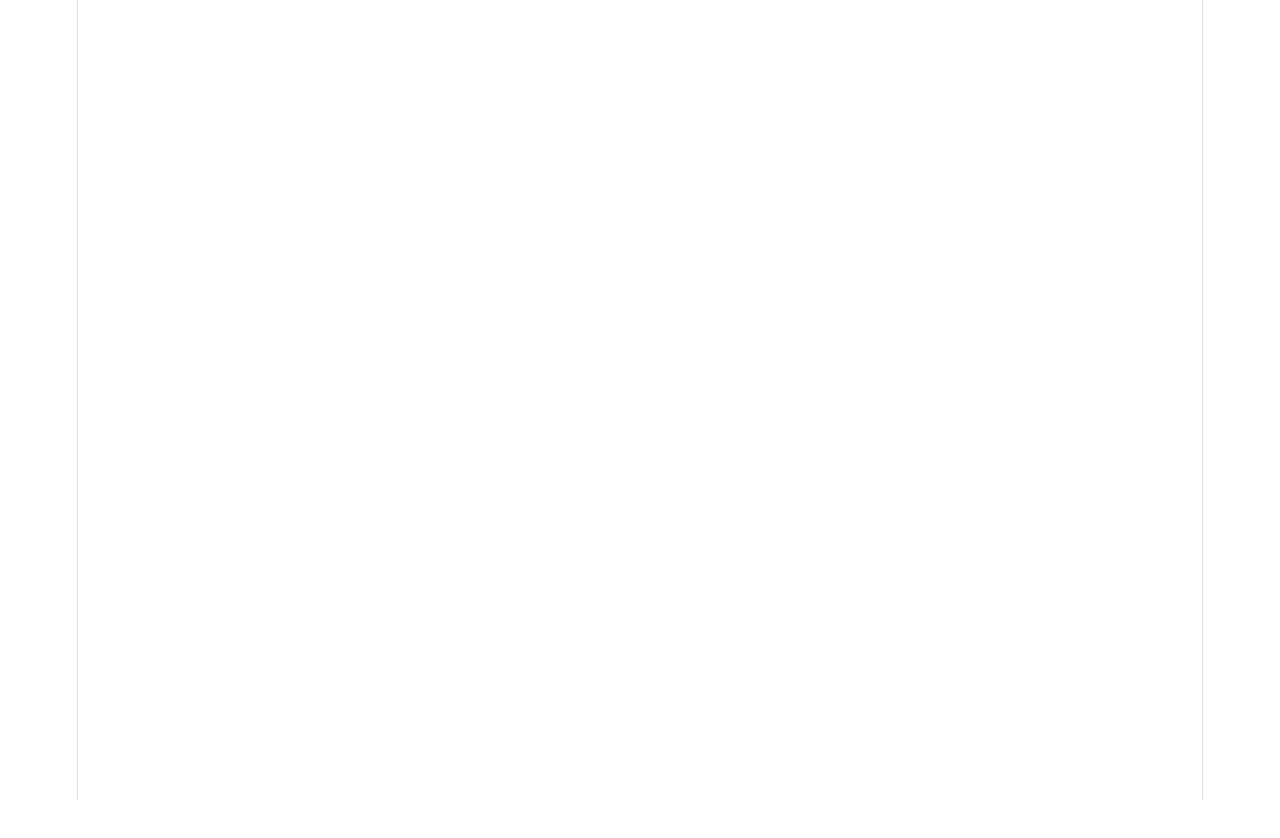
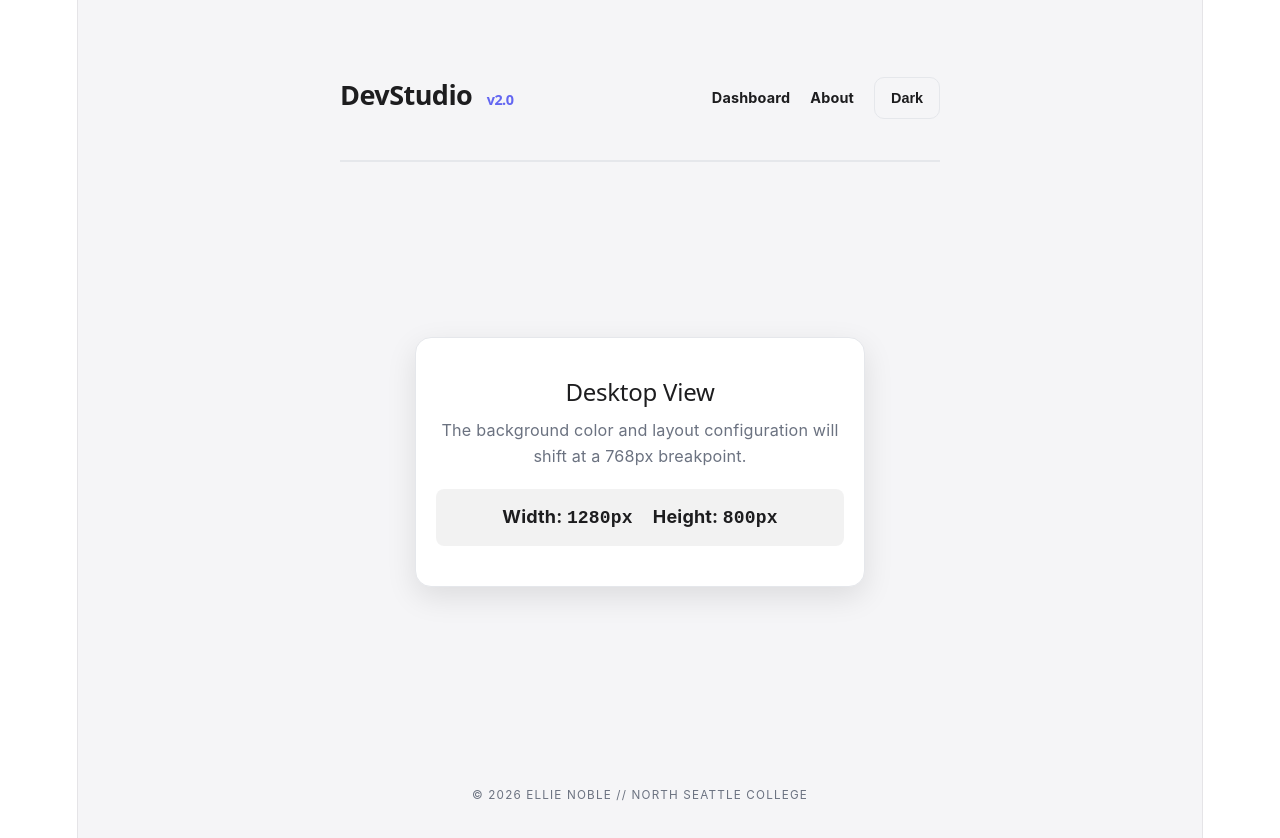
Before and after one commit to ellieNoble13/React-Development-Showcase, a React (Vite) app in the folder react-portfolio/: page /lab/canvas in a window 1280 px wide. Before the commit this address had no page. Shown: the top 838 px of the page. Before the commit the page ends 800 px from the top, so only its background shows below. Built offline with nearby package versions, Linux system fonts and the light colour scheme.

Commit message:
Built Canvas component

```diff
--- a/react-portfolio/db.json
+++ b/react-portfolio/db.json
@@ -1,8 +1,8 @@
 {
   "profile": {
-    "username": "John Doe",
-    "email": "John@email.com",
-    "bio": "This is John",
+    "username": "Ellie",
+    "email": "Ellie@ellie.com",
+    "bio": "This is Ellie",
     "notifications": true
   },
   "$schema": "./node_modules/json-server/schema.json"
--- a/react-portfolio/src/App.jsx
+++ b/react-portfolio/src/App.jsx
@@ -21,6 +21,7 @@ import PostView from './pages/PostView.jsx';
 import RecipeDetail from "./pages/RecipeDetail.jsx";
 import RegistrationForm from "./pages/RegistrationForm.jsx";
 import ProfileMutationForm from "./pages/ProfileMutationForm.jsx";
+import InteractiveCanvas from "./pages/InteractiveCanvas.jsx";
 
 
 const queryClient = new QueryClient();
@@ -49,6 +50,8 @@ function App() {
                         <Route path="recipe/:id" element={<RecipeDetail />} />
                         <Route path="about" element={<About />} />
                         <Route path="lab/profile-mutation" element={<ProfileMutationForm />} />
+                        <Route path="lab/canvas" element={<InteractiveCanvas />} />
+
                     </Route>
                 </Routes>
             </BrowserRouter>
--- /dev/null
+++ b/react-portfolio/src/pages/InteractiveCanvas.jsx
@@ -0,0 +1,69 @@
+import {useState, useEffect} from "react";
+
+const InteractiveCanvas = () => {
+    //Hold current deminsons
+    const [windowSize, setWindowSize] = useState({
+        width: window.innerWidth,
+        height: window.innerHeight,
+    });
+    //Detrimine weight based on a standard 760px tablet
+    const isMobile = windowSize.width < 768;
+
+    useEffect(() => {
+        //Real-time Tracking
+        const handleResize = () => {
+            setWindowSize({
+                width: window.innerWidth,
+                height: window.innerHeight,
+            });
+        };
+        //Listener
+        window.addEventListener("resize", handleResize);
+
+        return () => {
+            window.removeEventListener("resize", handleResize);
+        };
+
+        }, []);
+    // Dynamic style definitions dictated by current layout state
+    const responsiveCardStyle = {
+        padding: '40px 20px',
+        borderRadius: '16px',
+        transition: 'all 0.3s ease',
+        backgroundColor: isMobile ? 'var(--accent)' : 'var(--card-bg)',
+        color: isMobile ? '#ffffff' : 'var(--text-main)',
+        border: isMobile ? 'none' : '1px solid var(--border)',
+        boxShadow: '0 10px 30px var(--shadow)',
+        width: '100%',
+        maxWidth: '450px',
+        textAlign: 'center'
+    };
+
+    return (
+        <div className="studio-stage" style={{ justifyContent: 'center', minHeight: '60vh' }}>
+            <div style={responsiveCardStyle}>
+                <h2 style={{ color: 'inherit', marginBottom: '10px' }}>
+                    {isMobile ? 'Mobile View' : 'Desktop View'}
+                </h2>
+                <p className={isMobile ? '' : 'text-muted'} style={{ fontSize: '0.9rem', marginBottom: '20px' }}>
+                    The background color and layout configuration will shift at a 768px breakpoint.
+                </p>
+
+                <div style={{
+                    display: 'flex',
+                    justifyContent: 'center',
+                    gap: '20px',
+                    background: 'rgba(0,0,0,0.05)',
+                    padding: '15px',
+                    borderRadius: '8px',
+                    fontWeight: 'bold'
+                }}>
+                    <div>Width: <span style={{ fontFamily: 'monospace' }}>{windowSize.width}px</span></div>
+                    <div>Height: <span style={{ fontFamily: 'monospace' }}>{windowSize.height}px</span></div>
+                </div>
+            </div>
+        </div>
+    );
+};
+
+export default InteractiveCanvas;
```
Also changed, not shown: react-portfolio/src/pages/LandingPage.jsx (+5 -3 lines).
